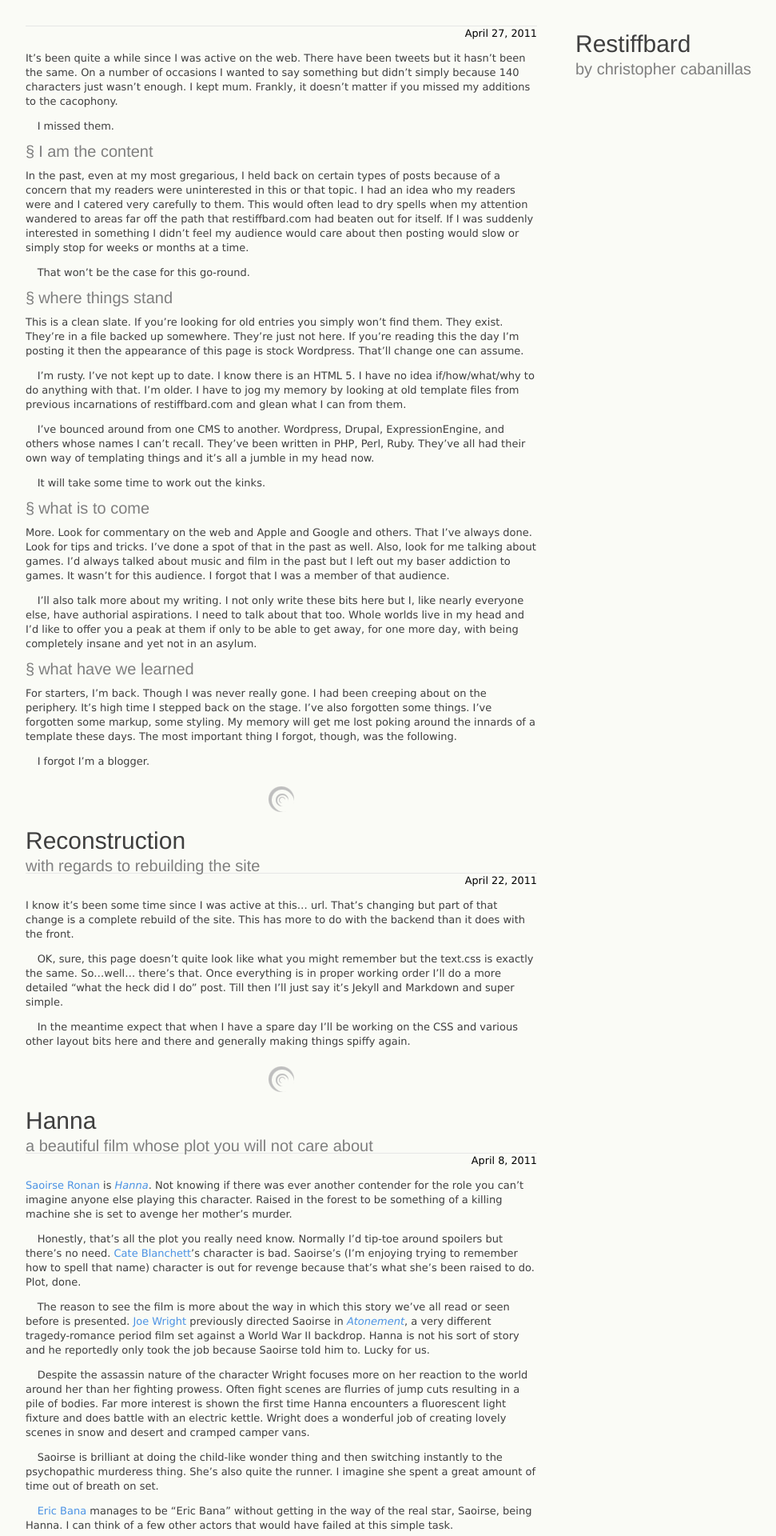
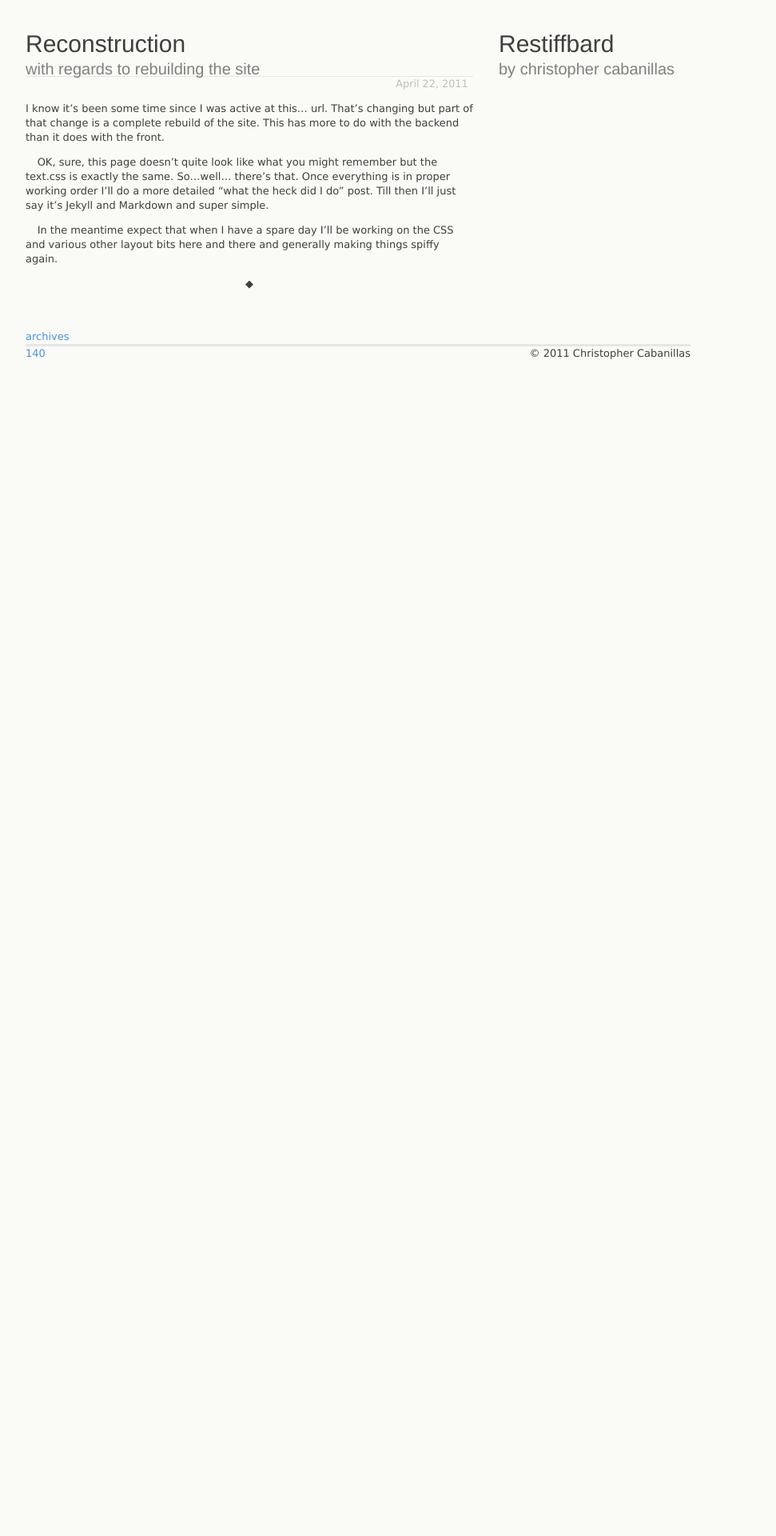
Before and after one commit to crcabanillas/rb, a Jekyll site: the page built from index.html, in a window 1280 px wide. Shown: the top 1920 px of the page at 80% size, without its empty margins (0-971 px from the left). Built offline with Jekyll 4.4.1, drawn with Linux system fonts in a browser that asks for light colours; the list of posts is cut into pages by our own code; after the commit the page ends 902 px from its top, so only the background shows below that; some of the changed text lies outside the part shown.

Commit message:
archives added

```diff
--- a/_config.yml
+++ b/_config.yml
@@ -4,6 +4,7 @@
 exclude:
   -README.markdown
   -log/
+  -notes.markdown
 
 title:          Restiffbard
 feed:           atom.xml
@@ -13,6 +14,7 @@
 author:
   name:         C.R. Cabanillas
   email:        restiffbard@gmail.com
+  twitter:      restiffbard
 
 nav:
     - name:     Blog
--- a/_includes/post.html
+++ b/_includes/post.html
@@ -27,7 +27,7 @@
 		{% endif %}
   </div>
   <footer>
-    <img src="/lib/images/logo-32-a.png" style="background:none" alt="decoration" />
+    <p>&#x25C6;</p>
   </footer>
 
 </article>
--- a/_includes/sidebar.html
+++ b/_includes/sidebar.html
@@ -1,10 +1,11 @@
-{% if page.title %}
-	<div class="widget">
-		<h3>Recent Entries</h3>
-		<ul>
-			{% for post in site.posts limit:5 %}
-				<li><a href="{{ post.url }}">{{ post.title }}</a></li>
-			{% endfor %}
-		</ul>
-	</div>
-{% endif %}
+<div id="recent">
+  <h2>Recently</h2>
+<ul>
+  {% for post in site.posts limit:5 %}
+  <li>
+    <a href="{{ post.url }}">{{ post.title }}</a><br />
+    {{ post.subtitle }}
+  </li>
+  {% endfor %}
+</ul>
+</div>
--- a/_layouts/default.html
+++ b/_layouts/default.html
@@ -30,13 +30,12 @@
           <h2>{{ site.description }}</h2>
         </hgroup>
       </header>
-      {% if page.sidebar != false %}
-        {% include sidebar.html %}
-      {% endif %}
     </div>
 
     <footer>
-      <p>{{ site.footer.copyright }}</p>
+      <p class="archives"><a href="/archives/">archives</a></p>
+      <p class="twitter"><a href="http://twitter.com/{{ site.author.twitter }}" title="on twitter">140</a></p>
+      <p class="copyright">{{ site.footer.copyright }}</p>
     </footer>
   </body>
 </html>
--- a/_posts/2011-03-31-once-more-unto-the-breach-dear-friends.markdown
+++ /dev/null
@@ -1,42 +0,0 @@
----
-layout:post
-title: once more unto the breach, dear friends
-subtitle: on a return to form
-category: ego
----
-
-It's been quite a while since I was active on the web. There have been tweets but it hasn't been the same. On a number of occasions I wanted to say something but didn't simply because 140 characters just wasn't enough. I kept mum. Frankly, it doesn't matter if you missed my additions to the cacophony.
-
-I missed them.
-
-I am the content
-----------------
-
-In the past, even at my most gregarious, I held back on certain types of posts because of a concern that my readers were uninterested in this or that topic. I had an idea who my readers were and I catered very carefully to them. This would often lead to dry spells when my attention wandered to areas far off the path that restiffbard.com had beaten out for itself. If I was suddenly interested in something I didn't feel my audience would care about then posting would slow or simply stop for weeks or months at a time.
-
-That won't be the case for this go-round.
-
-where things stand
-------------------
-
-This is a clean slate. If you're looking for old entries you simply won't find them. They exist. They're in a file backed up somewhere. They're just not here. If you're reading this the day I'm posting it then the appearance of this page is stock Wordpress. That'll change one can assume.
-
-I'm rusty. I've not kept up to date. I know there is an HTML 5. I have no idea if/how/what/why to do anything with that. I'm older. I have to jog my memory by looking at old template files from previous incarnations of restiffbard.com and glean what I can from them.
-
-I've bounced around from one CMS to another. Wordpress, Drupal, ExpressionEngine, and others whose names I can't recall. They've been written in PHP, Perl, Ruby. They've all had their own way of templating things and it's all a jumble in my head now.
-
-It will take some time to work out the kinks.
-
-what is to come
----------------
-
-More. Look for commentary on the web and Apple and Google and others. That I've always done. Look for tips and tricks. I've done a spot of that in the past as well. Also, look for me talking about games. I'd always talked about music and film in the past but I left out my baser addiction to games. It wasn't for this audience. I forgot that I was a member of that audience.
-
-I'll also talk more about my writing. I not only write these bits here but I, like nearly everyone else, have authorial aspirations. I need to talk about that too. Whole worlds live in my head and I'd like to offer you a peak at them if only to be able to get away, for one more day, with being completely insane and yet not in an asylum.
-
-what have we learned
---------------------
-
-For starters, I'm back. Though I was never really gone. I had been creeping about on the periphery. It's high time I stepped back on the stage. I've also forgotten some things. I've forgotten some markup, some styling. My memory will get me lost poking around the innards of a template these days. The most important thing I forgot, though, was the following.
-
-I forgot I'm a blogger.
--- a/_posts/2011-04-08-hanna-a-review.markdown
+++ /dev/null
@@ -1,42 +0,0 @@
----
-layout: post
-title: Hanna
-subtitle: A beautiful film whose plot you will not care about
-category: critique
----
-
-[Saoirse Ronan][] is _[Hanna][]_. Not knowing if there was ever another contender for the role you can't imagine anyone else playing this character. Raised in the forest to be something of a killing machine she is set to avenge her mother's murder.
-
-Honestly, that's all the plot you really need know. Normally I'd tip-toe around spoilers but there's no need. [Cate Blanchett][]'s character is bad. Saoirse's (I'm enjoying trying to remember how to spell that name) character is out for revenge because that's what she's been raised to do. Plot, done.
-
-The reason to see the film is more about the way in which this story we've all read or seen before is presented. [Joe Wright][] previously directed Saoirse in _[Atonement][]_, a very different tragedy-romance period film set against a World War II backdrop. Hanna is not his sort of story and he reportedly only took the job because Saoirse told him to. Lucky for us.
-
-Despite the assassin nature of the character Wright focuses more on her reaction to the world around her than her fighting prowess. Often fight scenes are flurries of jump cuts resulting in a pile of bodies. Far more interest is shown the first time Hanna encounters a fluorescent light fixture and does battle with an electric kettle. Wright does a wonderful job of creating lovely scenes in snow and desert and cramped camper vans.
-
-Saoirse is brilliant at doing the child-like wonder thing and then switching instantly to the psychopathic murderess thing. She's also quite the runner. I imagine she spent a great amount of time out of breath on set.
-
-[Eric Bana][] manages to be "Eric Bana" without getting in the way of the real star, Saoirse, being Hanna. I can think of a few other actors that would have failed at this simple task.
-
-Cate Blanchett is an actor I adore in anything she does. Cate could sit in a chair reading a telephone directory and be certain of my rapt attention. Cate manages to be a woman while doing traditionally evil male things. That may sound silly but I've found it rare that any evil female character is portrayed as anything other than a man in a woman's skin.
-
-I have to mention the accents now. Saoirse is Irish. Blanchett and Bana are both Aussies. If you'd never seen them in another film before this one you wouldn't believe me. Saoirse's talent for accent is admirable. I'm afraid, though, that Cate's use of a southern American drawl is an exaggerated mask and from time to time you can hear her falling out of it. Bana could probably apply for German citizenship and no one would bat an eye.
-
-We're well into an age now where talking about a film without talking about the soundtrack would be only half a review. The Chemical Brothers have created a score as frenzied, jarring, and lovely (in equal parts) as the film itself. There are, of course, beeps and bloops and other electronic bits scattered among the thumping beats but there are also serene lullabic pieces as well.
-
-Considering my recent re-viewing of last years _Tron Legacy_ and the frequency with which Daft Punk's soundtrack for that film appears in my playlist I can't help but compare. Each fits the film they accompany but Daft Punk's Tron is more likely to get play time than will the Chemical Brothers' Hanna. That said, I think that if you already enjoy the Chemical Brothers as I do then you'd be happy to add this soundtrack to your library.
-
-Lastly, I have to say a word for the foley artist. The ambient sound in this film plays such a huge role. I can't divide the film into equal parts of directing, sound design, acting, etcetera but not to mention the impact of incidental sound in Hanna would be a mistake.
-
-I enjoyed the film. I think that if you're interested in seeing a pretty girl eviscerate a grown man then you will as well. Just don't go expecting to see blood and guts at every turn. This isn't that film.
-
-- - -
-Hanna, April 2011
-Starring: [Saoirse Ronan][], [Cate Blanchett][], [Eric Bana][]
-Director: [Joe Wright][]
-
-[Saoirse Ronan]: http://www.imdb.com/name/nm1519680/ "IMDB profile"
-[Cate Blanchett]: http://www.imdb.com/name/nm0000949/ "IMDB profile"
-[Eric Bana]: http://www.imdb.com/name/nm0051509/ "IMDB profile"
-[Joe Wright]: http://www.imdb.com/name/nm0942504/ "IMDB profile"
-[Hanna]: http://www.imdb.com/title/tt0993842/ "Hanna at IMDB"
-[Atonement]: http://www.imdb.com/title/tt0783233/ "Atonement at IMDB"
--- a/index.html
+++ b/index.html
@@ -1,27 +1,6 @@
 ---
 layout: default
 ---
-
-{% for post in paginator.posts %}
-	{% include post.html %}
+{% for post in paginator.posts limit:1 %}
+  {% include post.html %}
 {% endfor %}
-
-{% if paginator.total_pages > 1 %}
-	<div id="pagination">
-		{% if paginator.previous_page %}
-			<a class="prev" href="/{%if paginator.previous_page > 1 %}page{{ paginator.previous_page }}/{% endif %}">&laquo; Newer</a>
-		{% endif %}
-
-		{% for page in (1..paginator.total_pages) %}
-			{% if page == paginator.page %}
-				<span class="num">{{ page }}</span>
-			{% else %}
-				<a class="num" href="/{%if page > 1 %}page{{ page }}/{% endif %}">{{ page }}</a>
-			{% endif %}
-		{% endfor %}
-
-		{% if paginator.next_page %}
-			<a class="next" href="/page{{ paginator.next_page }}/">Older &raquo;</a>
-		{% endif %}
-	</div>
-{% endif %}
--- a/lib/layout.css
+++ b/lib/layout.css
@@ -1,14 +1,24 @@
 body {
 	margin: 2em;
   background-color: rgb(250,251,246);
+  width: 52em;
 }
 #left {
-	width: 40em;
+	width: 35em;
 	float:left;
   margin-bottom: 3em;
 }
 #right {
-	margin-left: 41em;
-	width: 15em;
+	margin-left: 35em;
   padding-left:2em;
 }
+#recent {
+  margin-top: 5em;
+}
+#recent ul {
+  padding: 0;
+  list-style-type: none;
+}
+#recent li {
+  margin: 0;
+}
--- a/lib/reconstruction.css
+++ b/lib/reconstruction.css
@@ -17,21 +17,33 @@
   width:auto;
   display: block;
   text-align:right;
+  padding-right: 0.5em;
   font-size: 0.8em;
+  color:rgb(190,190,190);
 }
 article footer {
   border: none;
   text-align:center;
 }
 footer {
-  border-top: 0.3em solid rgb(230,230,230);
   text-align: right;
   clear:both;
 }
 footer p {
   margin:0;
 }
-
+p.archives {
+  text-align: left;
+  border-bottom: 0.3em solid rgb(230,230,230);
+}
+p.twitter {
+  float:left;
+  text-align: left;
+}
+p.copyright {
+  float: right;
+  text-align: right;
+}
 /* Colors */
 h2 {
   color: rgb(127,127,127);
@@ -46,3 +58,14 @@
   margin: 0;
   color: rgb(230,230,230);
 }
+/* archives */
+section time {
+  margin-bottom: 3em;
+}
+hgroup.archive {
+  border-bottom:0.1em solid rgb(230,230,230);
+}
+hgroup.archive_head {
+  border-bottom:0.5em solid rgb(230,230,230);
+  margin-bottom: 3em;
+}
```
Also changed, not shown: _layouts/post.html (+0 -10 lines), lib/text.css, 9 other files.
